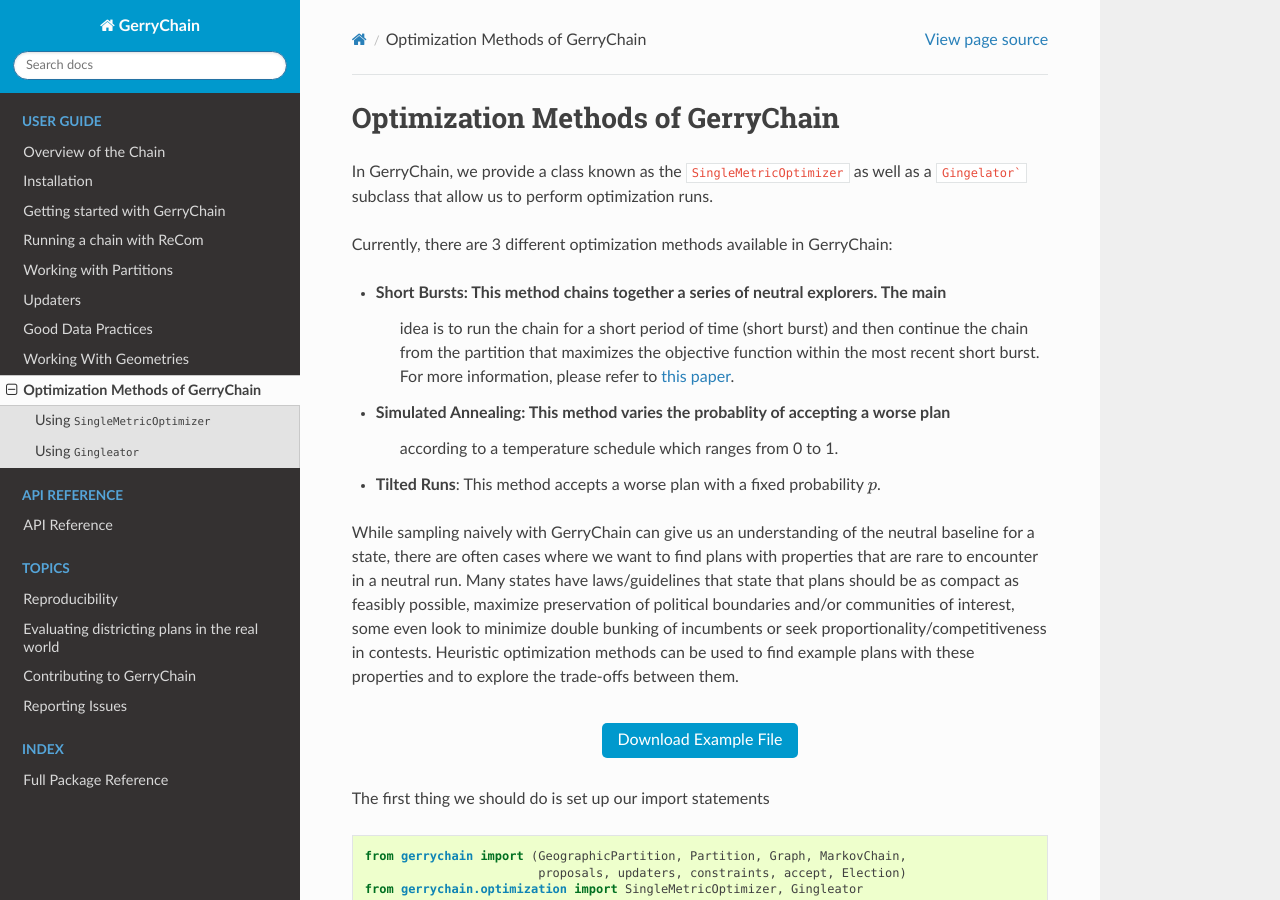
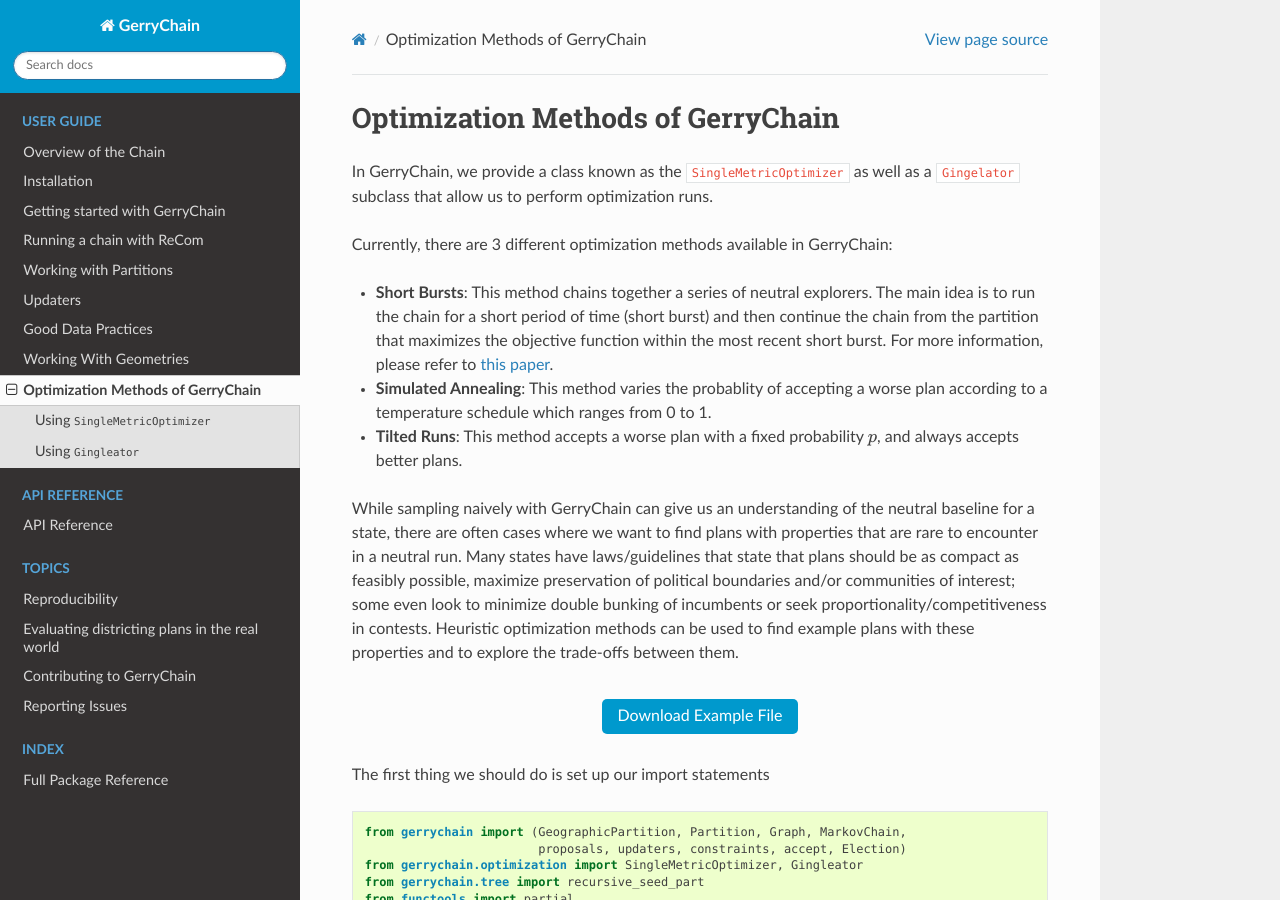
Before and after one commit to mggg/GerryChain, a Sphinx documentation site: the page built from docs/user/optimizers.rst, in a window 1280 px wide and 900 px high. Built offline with Sphinx 7.4.7 and the Read the Docs theme 2.0.0, drawn with Linux system fonts in a browser that asks for light colours; some of the changed text lies outside the part shown.

Commit message:
Fix Chris comments

````diff
--- a/docs/repeated_subsections/reproducible_envs.rst
+++ b/docs/repeated_subsections/reproducible_envs.rst
@@ -73,7 +73,7 @@
 
 In general, it is easier to use jupyter notebooks with bespoke virtual environments
 through a text editor like `VSCode <https://code.visualstudio.com/download>`_, but
-we will show how to do this using the standard Jupyter Lab interface as well.
+we will also show how to do this using the standard Jupyter Lab interface as well.
 
 Regardless of which method you prefer, you will need to make sure that you have
 installed the ``ipykernel`` package into the virtual environment that you will be
--- a/docs/topics/reporting.rst
+++ b/docs/topics/reporting.rst
@@ -2,11 +2,11 @@
 Reporting Issues
 ================
 
-Sometimes, you may encounter a problem with the GerryChain, and that is okay! We would
+Sometimes, you may encounter a problem with GerryChain, and that is okay! We would
 love to hear about it so that we can fix it. If you can provide a minimal example that
 reproduces the issue, please feel free to report it on the `GitHub issue tracker
 <https://github.com/mggg/GerryChain/issues>`_.
 
 In the event that you would prefer not to post the issue publicly, you can also email
 us at "code[at]mggg[dot]org". We will do our best to respond to your issue in a timely
-manner. Thank you for your help in making the GerryChain better!
+manner. Thank you for your help in making GerryChain better!
--- a/docs/user/optimizers.rst
+++ b/docs/user/optimizers.rst
@@ -3,26 +3,29 @@
 ==================================
 
 In GerryChain, we provide a class known as the ``SingleMetricOptimizer`` as well as a
-``Gingelator``` subclass that allow us to perform optimization runs.
+``Gingelator`` subclass that allow us to perform optimization runs.
 
 
 Currently, there are 3 different optimization methods available in GerryChain:
 
 - **Short Bursts**: This method chains together a series of neutral explorers. The main
-    idea is to run the chain for a short period of time (short burst) and then continue
-    the chain from the partition that maximizes the objective function within the most
-    recent short burst. For more information, please refer to
-    `this paper <https://arxiv.org/abs/2011.02288>`_.
+  idea is to run the chain for a short period of time (short burst) and then continue
+  the chain from the partition that maximizes the objective function within the most
+  recent short burst. For more information, please refer to
+  `this paper <https://arxiv.org/abs/2011.02288>`_.
+
 - **Simulated Annealing**: This method varies the probablity of accepting a worse plan
-   according to a temperature schedule which ranges from 0 to 1.
-- **Tilted Runs**: This method accepts a worse plan with a fixed probability :math:`p`.
+  according to a temperature schedule which ranges from 0 to 1.
+
+- **Tilted Runs**: This method accepts a worse plan with a fixed probability :math:`p`,
+  and always accepts better plans.
 
 
 While sampling naively with GerryChain can give us an understanding of the neutral
 baseline for a state, there are often cases where we want to find plans with
 properties that are rare to encounter in a neutral run. Many states have
 laws/guidelines that state that plans should be as compact as feasibly possible, maximize
-preservation of political boundaries and/or communities of interest, some even look to
+preservation of political boundaries and/or communities of interest; some even look to
 minimize double bunking of incumbents or seek proportionality/competitiveness in
 contests. Heuristic optimization methods can be used to find example plans with these
 properties and to explore the trade-offs between them.
````
Also changed, not shown: other parts of docs/user/optimizers.rst (+6 -8 lines), 4 other files.
